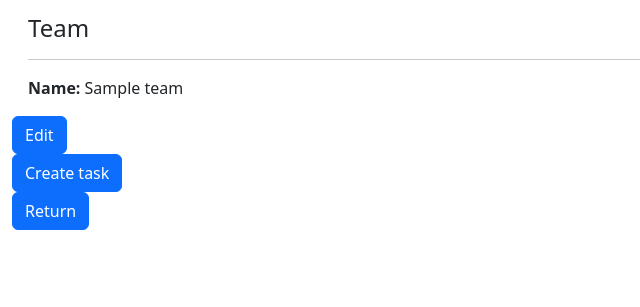
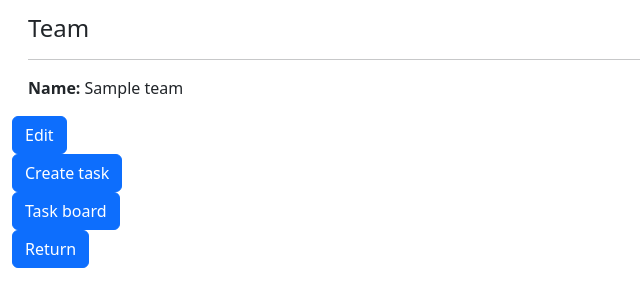
Before and after one commit to 20jofi00/floworbit-task-manager, a Django app: template templates/projects/project_detail.html in a window 1280 px wide. Shown: the part 166-473 px from the top of the page, without its empty margins (0-640 px from the left). Run offline with Django 5.2, Linux system fonts and the light colour scheme; the template is opened without the code that fills it: most values are stand-ins (such as "Sample title", 1, 10 or a date in 2020).

Commit message:
link project details to task board

```diff
--- a/templates/projects/project_detail.html
+++ b/templates/projects/project_detail.html
@@ -19,12 +19,17 @@
         {{ project.team.name }}
       </p>
   </div>
-  <a href="{% url 'projects:project-update' team_pk=project.team.id pk=project.id %}" class="btn btn-primary link-to-page">
-    Edit
-  </a>
+
+  <form action="{% url 'projects:project-update' team_pk=project.team.id pk=project.id %}" method="get">
+    <input class="btn btn-primary" type="submit" value="Edit">
+  </form>
 
   <form action="{% url 'tasks:task-create' project_pk=project.id %}" method="get">
     <input class="btn btn-primary" type="submit" value="Create task">
+  </form>
+
+  <form action="{% url 'tasks:project-task-board' project_pk=project.id %}" method="get">
+    <input class="btn btn-primary" type="submit" value="Task board">
   </form>
 
   <form action="{% url 'projects:project-list' team_pk=project.team.id %}" method="get">
```
